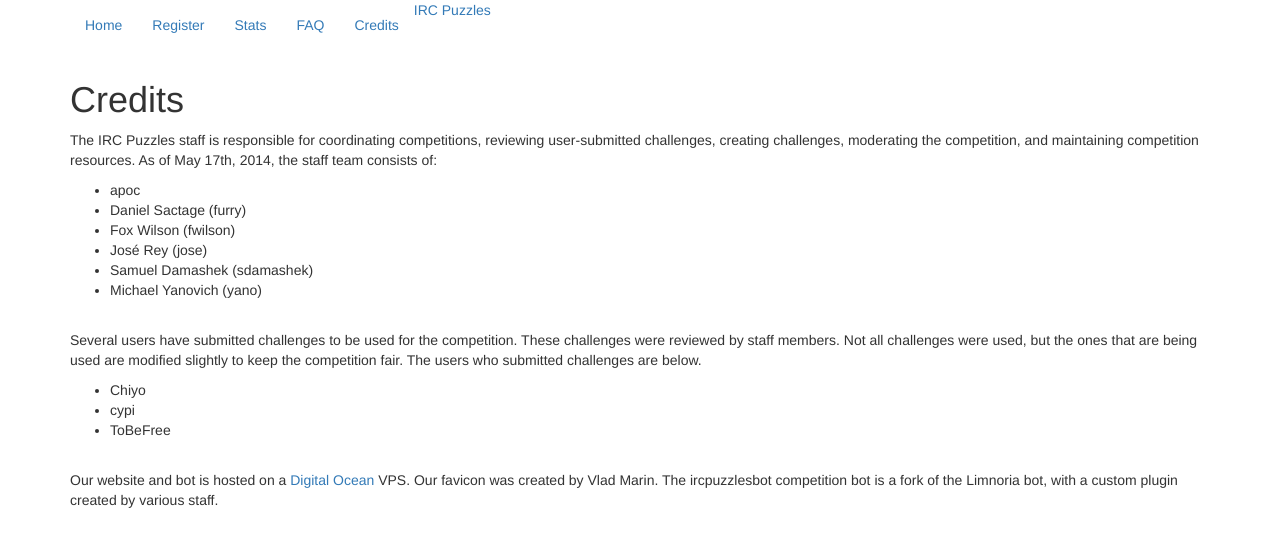
After one commit to ircpuzzles/scoreboard, a Flask app: page /credits/ in a window 1280 px wide. The commit adds this page. Shown: the top 547 px of the page. Run offline with Flask 2, Linux system fonts and the light colour scheme; some libraries are stand-ins or nearby versions.

Commit message:
Add credits page

```diff
--- a/app.py
+++ b/app.py
@@ -104,5 +104,9 @@ def stats_json():
 def tos():
     return render_template('tos.html')
 
+@app.route('/credits/')
+def credits():
+    return render_template('credits.html')
+
 if __name__ == '__main__':
     app.run()
--- a/templates/base.html
+++ b/templates/base.html
@@ -2,7 +2,8 @@
     ('/', 'index', 'Home'),
     ('/register/', 'register', 'Register'),
     ('/stats/', 'stats', 'Stats'),
-    ('/faq/', 'faq', 'FAQ')
+    ('/faq/', 'faq', 'FAQ'),
+    ('/credits/','credits','Credits')
     ] -%}
 {% set active_page = active_page|default('index') -%}
 <!DOCTYPE html>
--- /dev/null
+++ b/templates/credits.html
@@ -0,0 +1,21 @@
+{% set active_page = 'credits' -%}
+{% extends 'base.html' %}
+{% block title %}IRC Puzzles | Credits{% endblock %}
+{% block content %}<h1>Credits</h1>
+<p>The IRC Puzzles staff is responsible for coordinating competitions, reviewing user-submitted challenges, creating challenges, moderating the competition, and maintaining competition resources. As of May 17th, 2014, the staff team consists of:</p>
+<ul>
+    <li>apoc</li>
+    <li>Daniel Sactage (furry)</li>
+    <li>Fox Wilson (fwilson)</li>
+    <li>José Rey (jose)</li>
+    <li>Samuel Damashek (sdamashek)</li>
+    <li>Michael Yanovich (yano)</li>
+</ul><br>
+<p>Several users have submitted challenges to be used for the competition. These challenges were reviewed by staff members. Not all challenges were used, but the ones that are being used are modified slightly to keep the competition fair. The users who submitted challenges are below.</p>
+<ul>
+    <li>Chiyo</li>
+    <li>cypi</li>
+    <li>ToBeFree</li>
+</ul><br>
+<p>Our website and bot is hosted on a <a href="http://www.digitalocean.com">Digital Ocean</a> VPS. Our favicon was created by Vlad Marin. The ircpuzzlesbot competition bot is a fork of the Limnoria bot, with a custom plugin created by various staff.</p>
+{% endblock %}
--- /dev/null
+++ b/templates/prizes.html
@@ -0,0 +1,5 @@
+{% set active_page = 'register' -%}
+{% extends 'base.html' %}
+{% block title %}IRCPuzzles | Terms of Service{% endblock %}
+{% block content %}<h1>Terms of Service</h1>
+<iframe src="https://docs.google.com/document/d/1xN5un4MU69AkQqERMVSQXCkvUsYI2ni-HJFByXT9KY0/pub?embedded=true" style="width:100%; height:1600px;"></iframe>{% endblock %}
```
Also changed, not shown: 1 other file.
